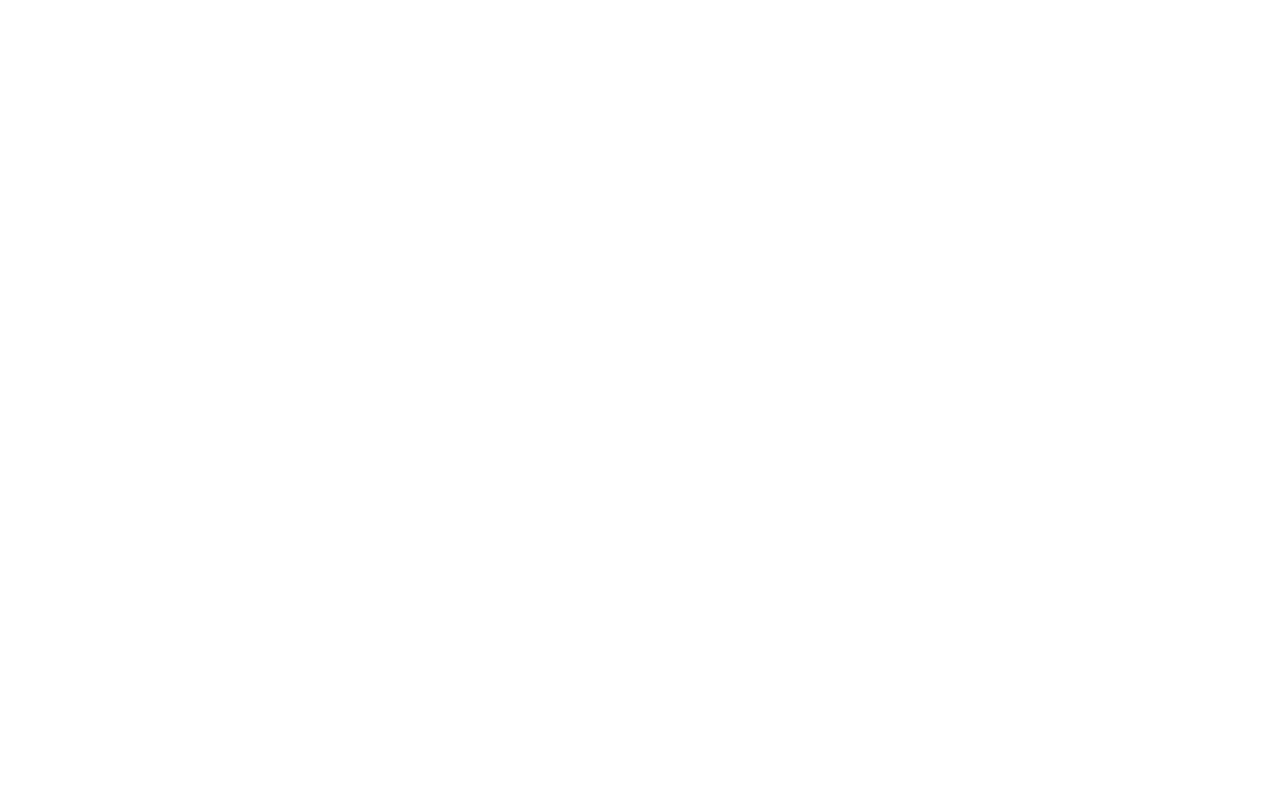
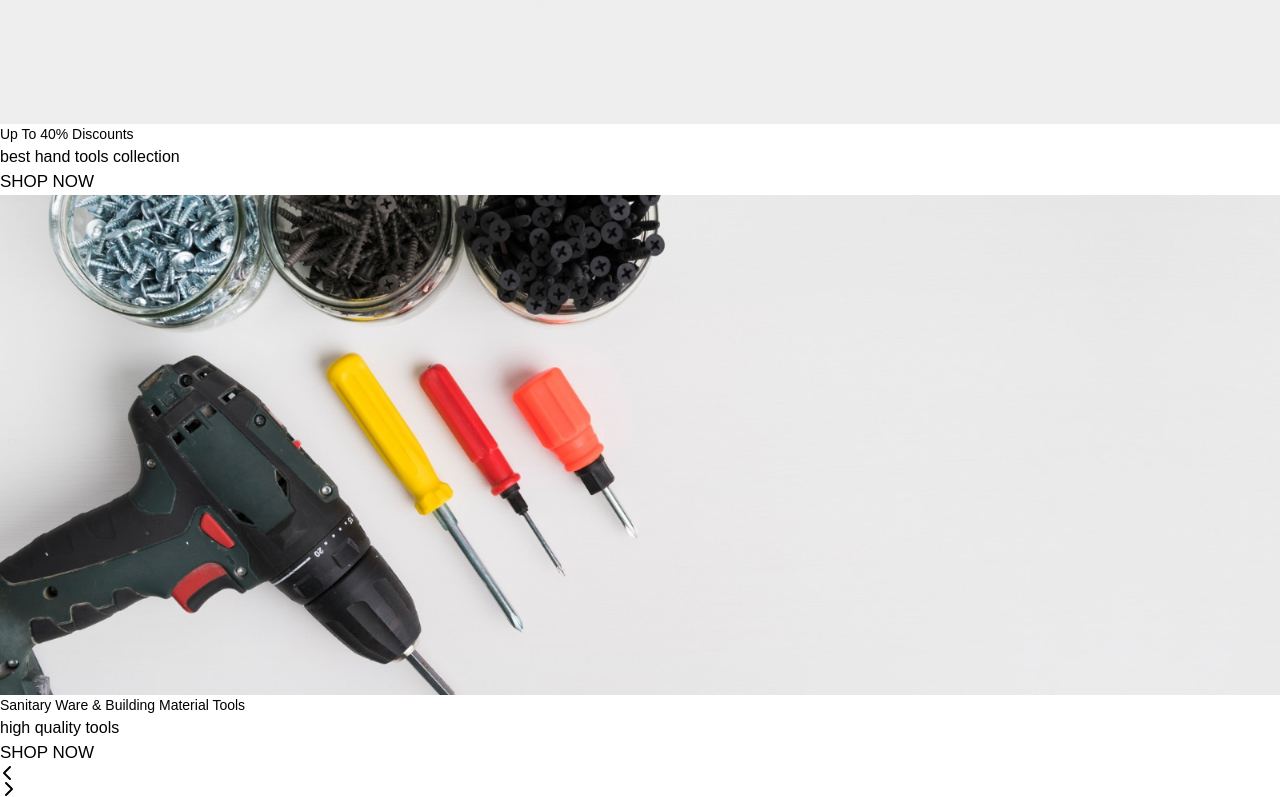
Before and after one commit to sydalshghty/ToolStore-Website, a React (Vite) app: page / in a window 1280 px wide. Shown: the part 624-1421 px from the top of the page. Before the commit the page ends 800 px from the top, so only its background shows below. Built offline with nearby package versions, Linux system fonts and the light colour scheme.

Commit message:
upload-changes

```diff
--- /dev/null
+++ b/src/components/slider-content.jsx
@@ -0,0 +1,38 @@
+import { FaChevronLeft } from "react-icons/fa6";
+import { FaChevronRight } from "react-icons/fa6";
+import sliderbg1 from "../assets/slider1-bg.png";
+import sliderbg2 from "../assets/sliderbg-2.png";
+
+function SliderContent() {
+    return (
+        <div className="slidercontent-departament">
+            <div className="content-slider">
+                <div className="slider1">
+                    <img src={sliderbg1} alt="bg-slider1" className="bg-slider1" />
+                    <div className="content-information">
+                        <p>up to 40% discounts</p>
+                        <h1>best hand tools collection</h1>
+                        <button>shop now</button>
+                    </div>
+                </div>
+                <div className="slider2">
+                    <img src={sliderbg2} alt="bg-slider2" className="bg-slider2" />
+                    <div className="content-information">
+                        <p>sanitary ware & building material tools</p>
+                        <h1>high quality tools</h1>
+                        <button>shop now</button>
+                    </div>
+                </div>
+            </div>
+            <div className="btns-transfer">
+                <div className="col-icon">
+                    <FaChevronLeft />
+                </div>
+                <div className="col-icon">
+                    <FaChevronRight />
+                </div>
+            </div>
+        </div>
+    )
+}
+export default SliderContent;
--- a/src/pages/Home.jsx
+++ b/src/pages/Home.jsx
@@ -1,8 +1,10 @@
 import Navbar from "../sections/Navbar";
+import SliderContent from "../components/slider-content";
 function Home() {
-    return(
+    return (
         <>
-            <Navbar/>
+            <Navbar />
+            <SliderContent />
         </>
     )
 }
```
Also changed, not shown: src/assets/slider1-bg.png (added), src/assets/sliderbg-2.png (added).
